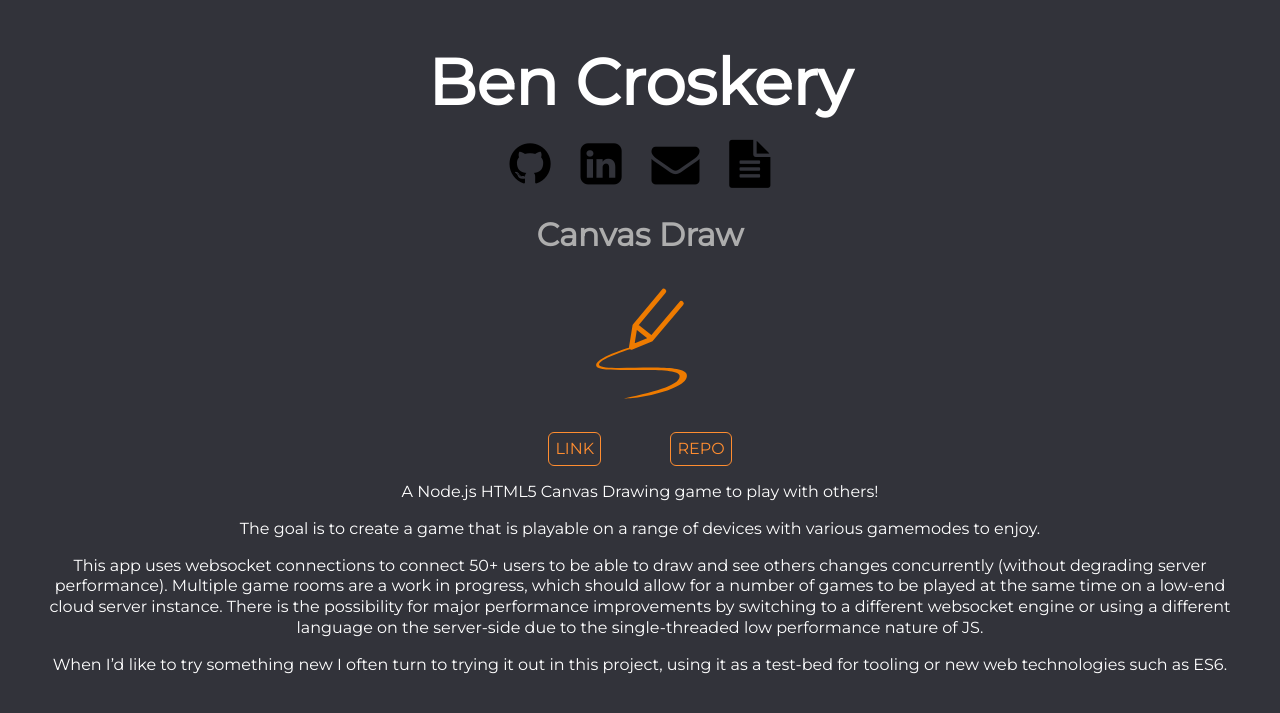
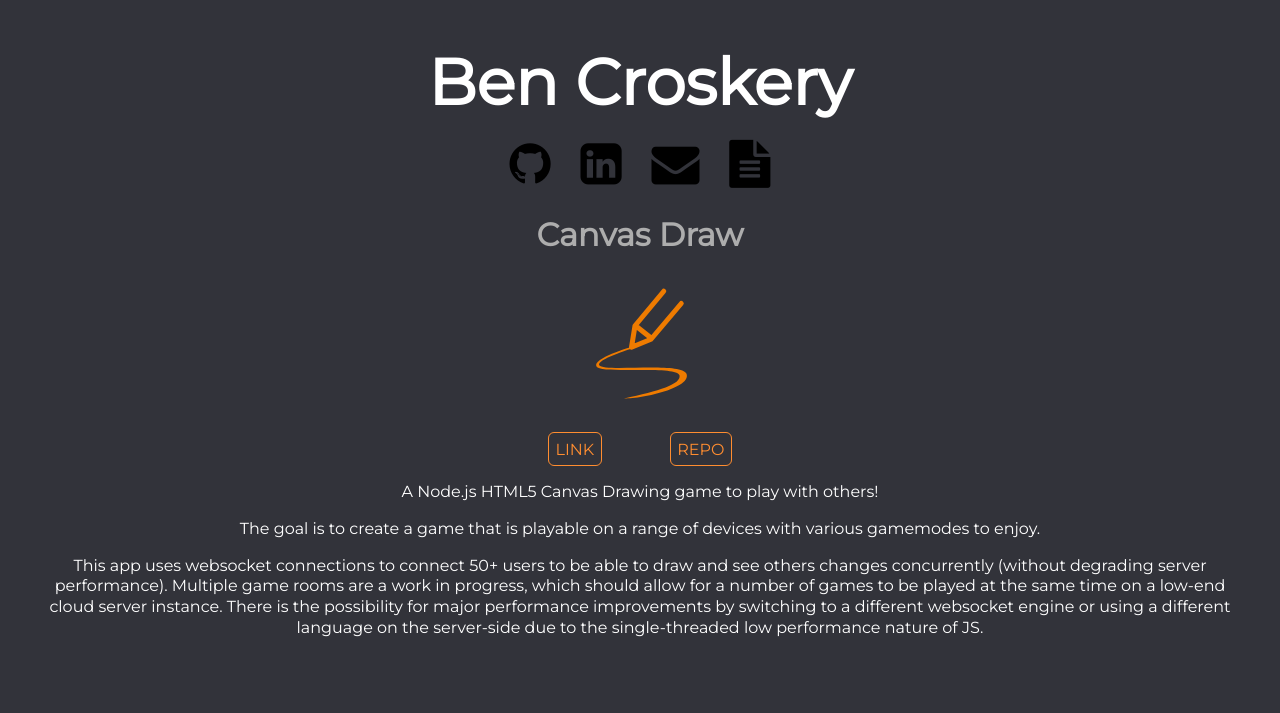
Before and after one commit to bencroskery/bencroskery.github.io, a Jekyll site: the page built from _projects/draw.md, in a window 1280 px wide. Shown: the top 713 px of the page. Built offline with Jekyll 4.4.1, drawn with Linux system fonts in a browser that asks for light colours; nearby versions of some CDN libraries; some of the changed lines change nothing that is shown.

Commit message:
Update Canvas Draw link
My domain instead of EC2 instance :)

```diff
--- a/_projects/draw.md
+++ b/_projects/draw.md
@@ -3,7 +3,7 @@
 title:  "Canvas Draw"
 category: github
 image: "draw.svg"
-link: "http://ec2-52-11-47-52.us-west-2.compute.amazonaws.com/draw/"
+link: "http://draw.bencroskery.xyz/"
 repo: "https://github.com/bencroskery/Canvas-Draw/"
 ---
 A Node.js HTML5 Canvas Drawing game to play with others!
@@ -11,5 +11,3 @@
 The goal is to create a game that is playable on a range of devices with various gamemodes to enjoy.
 
 This app uses websocket connections to connect 50+ users to be able to draw and see others changes concurrently (without degrading server performance). Multiple game rooms are a work in progress, which should allow for a number of games to be played at the same time on a low-end cloud server instance. There is the possibility for major performance improvements by switching to a different websocket engine or using a different language on the server-side due to the single-threaded low performance nature of JS.
-
-When I'd like to try something new I often turn to trying it out in this project, using it as a test-bed for tooling or new web technologies such as ES6.
```
